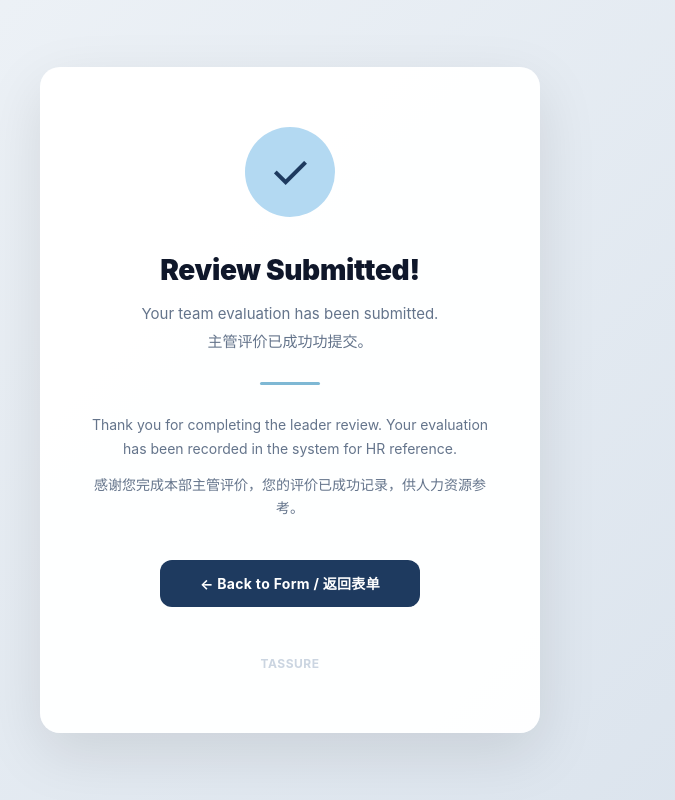
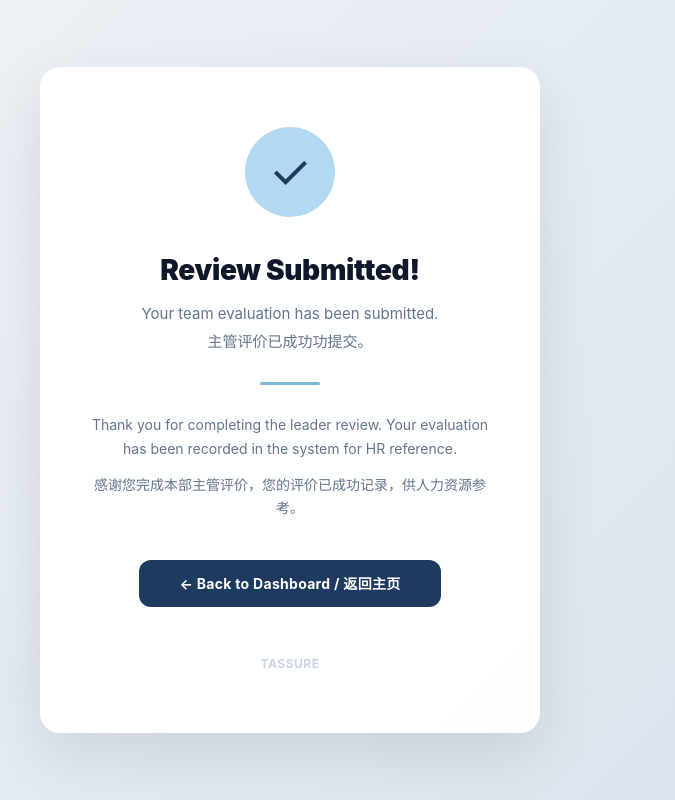
Before and after one commit to enquiry-commits/Review-Form, a Next.js app: page /dashboard/leader-review-success in a window 1280 px wide. Before the commit this address had no page. Shown: the whole page, without its empty margins (350-1025 px from the left). Built offline with nearby package versions, Linux system fonts and the light colour scheme.

Commit message:
fix: remove auto-redirect on success pages, user manually navigates back to dashboard

```diff
--- a/app/dashboard/leader-review-success/page.tsx
+++ b/app/dashboard/leader-review-success/page.tsx
@@ -1,22 +1,6 @@
 'use client';
 
-import { useEffect } from 'react';
-import { useRouter } from 'next/navigation';
-
 export default function LeaderReviewSuccess() {
-  const router = useRouter();
-
-  useEffect(() => {
-    const timer = setTimeout(() => {
-      if (window.top && window.top !== window.self) {
-        window.top.location.href = '/dashboard';
-      } else {
-        router.push('/dashboard');
-      }
-    }, 3000);
-
-    return () => clearTimeout(timer);
-  }, [router]);
 
   return (
     <div style={{background: 'linear-gradient(135deg, #f0f4f8 0%, #d9e2ec 100%)', minHeight: '100vh', display: 'flex', alignItems: 'center', justifyContent: 'center', padding: '20px'}}>
@@ -69,13 +53,21 @@ export default function LeaderReviewSuccess() {
           </p>
 
           {/* Back Button */}
-          <a href="/dashboard" style={{
+          <button
+            onClick={() => {
+              if (window.top && window.top !== window.self) {
+                window.top.location.href = '/dashboard';
+              } else {
+                window.location.href = '/dashboard';
+              }
+            }}
+            style={{
               display: 'inline-block',
               padding: '13px 40px',
               background: '#1e3a5f',
               color: 'white',
               borderRadius: '12px',
-            textDecoration: 'none',
+              border: 'none',
               fontWeight: '700',
               fontSize: '14px',
               letterSpacing: '0.3px',
@@ -85,8 +77,8 @@ export default function LeaderReviewSuccess() {
             onMouseEnter={(e) => {e.currentTarget.style.transform = 'translateY(-2px)'; e.currentTarget.style.boxShadow = '0 8px 24px rgba(30, 58, 95, 0.3)'}}
             onMouseLeave={(e) => {e.currentTarget.style.transform = 'none'; e.currentTarget.style.boxShadow = 'none'}}
           >
-            ← Back to Form / 返回表单
-          </a>
+            ← Back to Dashboard / 返回主页
+          </button>
 
           {/* Footer */}
           <div style={{marginTop: '48px', fontSize: '12px', color: '#cbd5e1', letterSpacing: '0.5px', fontWeight: '700'}}>
--- a/app/dashboard/self-review-success/page.tsx
+++ b/app/dashboard/self-review-success/page.tsx
@@ -1,22 +1,6 @@
 'use client';
 
-import { useEffect } from 'react';
-import { useRouter } from 'next/navigation';
-
 export default function SelfReviewSuccess() {
-  const router = useRouter();
-
-  useEffect(() => {
-    const timer = setTimeout(() => {
-      if (window.top && window.top !== window.self) {
-        window.top.location.href = '/dashboard';
-      } else {
-        router.push('/dashboard');
-      }
-    }, 3000);
-
-    return () => clearTimeout(timer);
-  }, [router]);
 
   return (
     <div style={{background: 'linear-gradient(135deg, #f0f4f8 0%, #d9e2ec 100%)', minHeight: '100vh', display: 'flex', alignItems: 'center', justifyContent: 'center', padding: '20px'}}>
@@ -69,13 +53,21 @@ export default function SelfReviewSuccess() {
           </p>
 
           {/* Back Button */}
-          <a href="/dashboard" style={{
+          <button
+            onClick={() => {
+              if (window.top && window.top !== window.self) {
+                window.top.location.href = '/dashboard';
+              } else {
+                window.location.href = '/dashboard';
+              }
+            }}
+            style={{
               display: 'inline-block',
               padding: '13px 40px',
               background: '#1e3a5f',
               color: 'white',
               borderRadius: '12px',
-            textDecoration: 'none',
+              border: 'none',
               fontWeight: '700',
               fontSize: '14px',
               letterSpacing: '0.3px',
@@ -85,8 +77,8 @@ export default function SelfReviewSuccess() {
             onMouseEnter={(e) => {e.currentTarget.style.transform = 'translateY(-2px)'; e.currentTarget.style.boxShadow = '0 8px 24px rgba(30, 58, 95, 0.3)'}}
             onMouseLeave={(e) => {e.currentTarget.style.transform = 'none'; e.currentTarget.style.boxShadow = 'none'}}
           >
-            ← Back to Form / 返回表单
-          </a>
+            ← Back to Dashboard / 返回主页
+          </button>
 
           {/* Footer */}
           <div style={{marginTop: '48px', fontSize: '12px', color: '#cbd5e1', letterSpacing: '0.5px', fontWeight: '700'}}>
```
Lines whose indentation alone changed are shown as unchanged.
